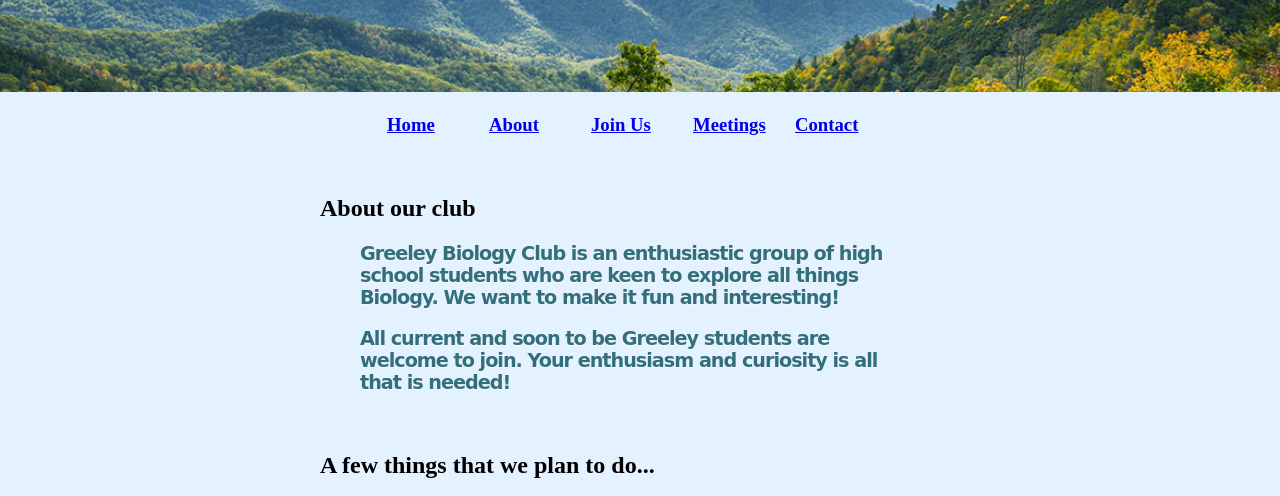
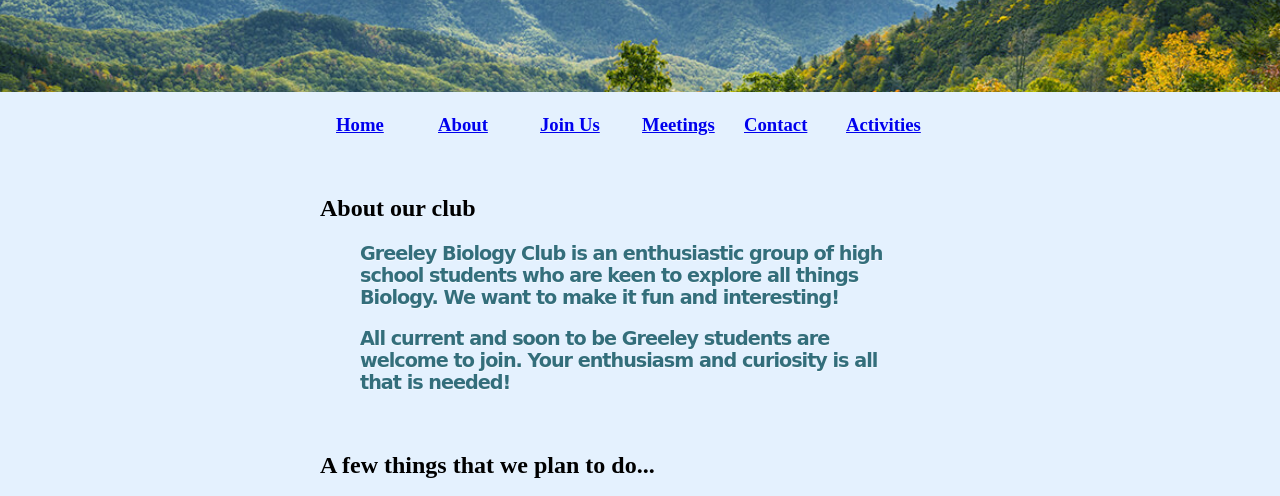
Before and after one commit to greeleybio/greeleybio.github.io, a plain HTML site: page index.html in a window 1280 px wide. Shown: the part 228-724 px from the top of the page. Drawn offline with nearby package versions, Linux system fonts and the light colour scheme; a web font is replaced by a local one.

Commit message:
added new page link (activities) to menu

```diff
--- a/index.html
+++ b/index.html
@@ -327,6 +327,7 @@ h1 {
 	  <td width="100px"><h3><a href="index.html#join">Join Us</a></h3></td>
 	  <td width="100px"><h3><a href="index.html#meetings">Meetings</a></h3></td>
 	  <td width="100px"><h3><a href="index.html#contact">Contact</a></h3></td>
+		<td width="100px"><h3><a href="activities.html">Activities</a></h3></td>
 	</tr>
       </table>
     </center>
```
